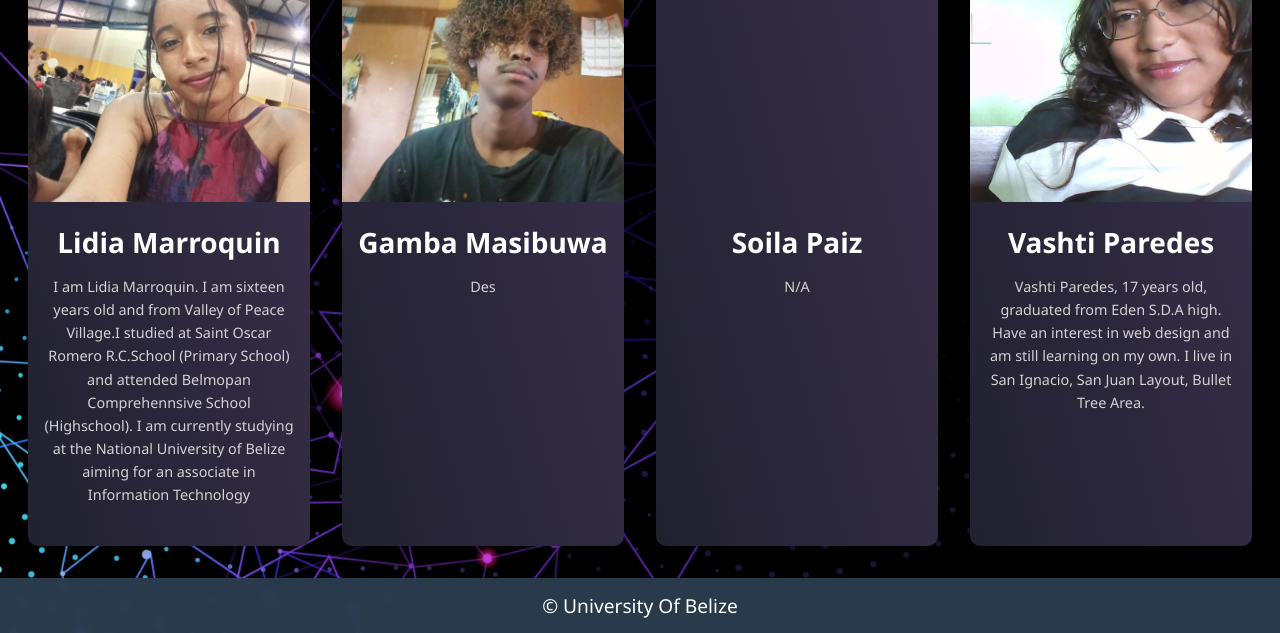
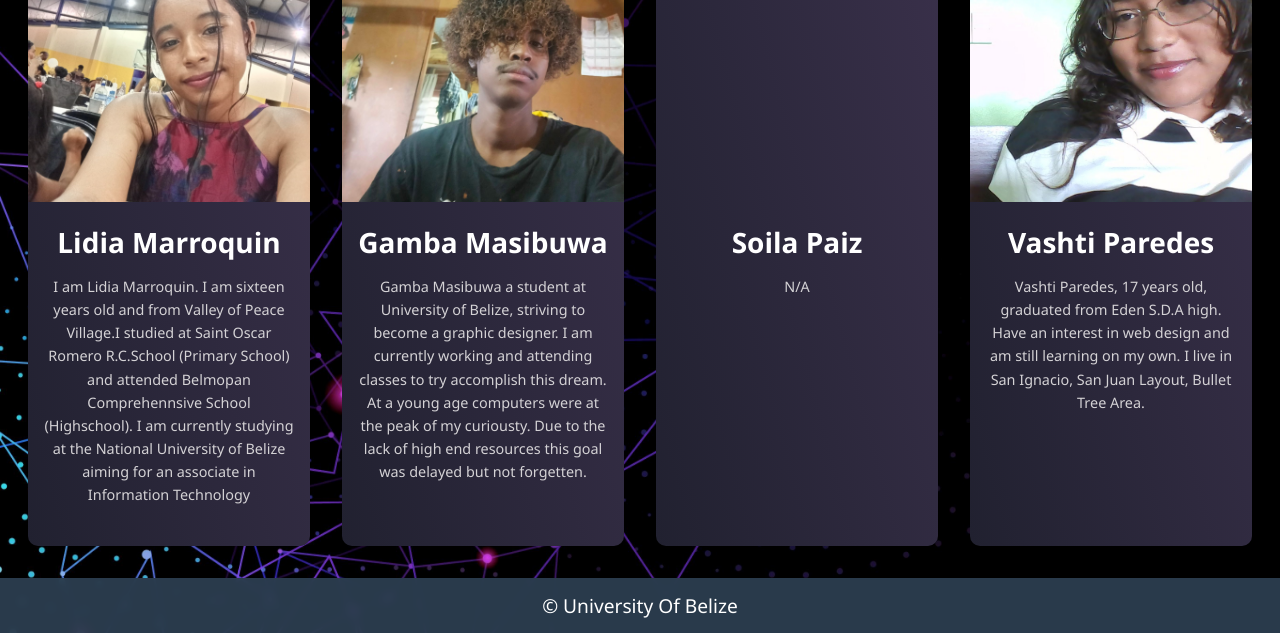
Before and after one commit to Truskie/groupfinal, a plain HTML site: page index.html in a window 1280 px wide. Shown: the part 6971-7604 px from the top of the page. Drawn offline with nearby package versions, Linux system fonts and the light colour scheme.

Commit message:
Add files via upload
-Added missing description for member: Gamba

```diff
--- a/index.html
+++ b/index.html
@@ -329,7 +329,7 @@
 							</div>
 							<div class="member-info">
 								<h3>Gamba Masibuwa</h3>
-								<p>Des</p>
+								<p>Gamba Masibuwa a student at University of Belize, striving to become a graphic designer. I am currently working and attending classes to try accomplish this dream. At a young age computers were at the peak of my curiousty. Due to the lack of high end resources this goal was delayed but not forgetten.</p>
 							</div>
 						</div>
 
```
